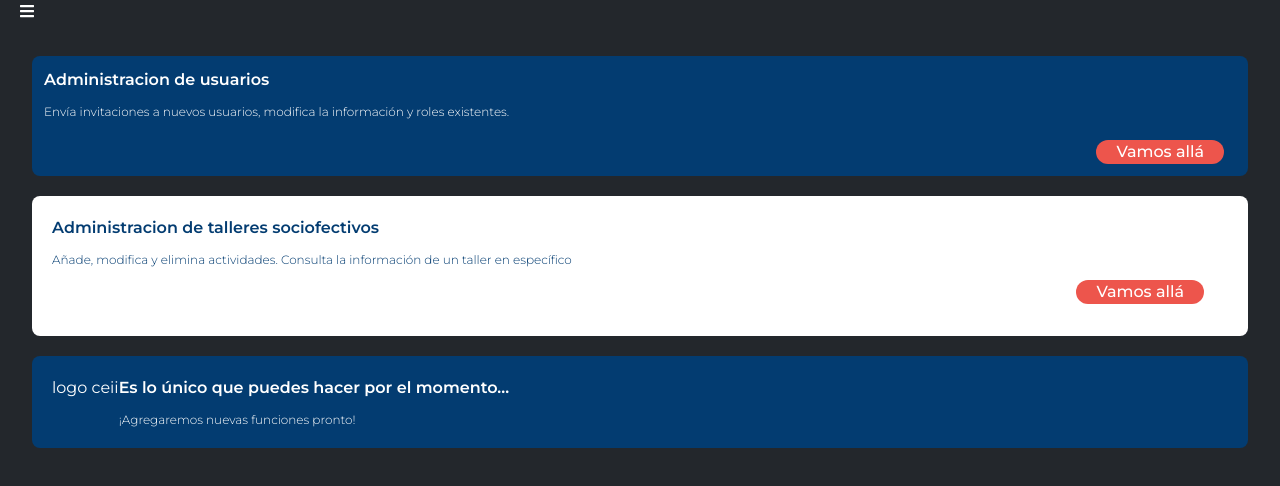
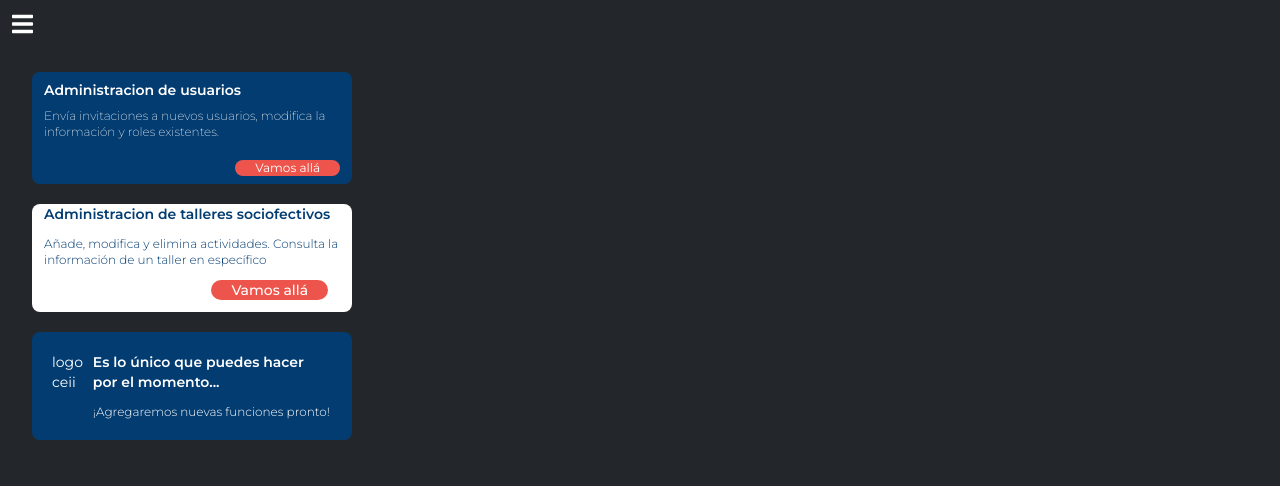
Before and after one commit to CEII/ceii.web, a Next.js app: page /cms in a window 1280 px wide. Shown: the top 486 px of the page. Built offline with nearby package versions, Linux system fonts and the light colour scheme.

Commit message:
style:fix padding in the cards

```diff
--- a/pages/cms/index.tsx
+++ b/pages/cms/index.tsx
@@ -6,23 +6,23 @@ import Link from 'next/link';
 const Cms: NextPage = () => (
         <div >
             <navar>
-                <FontAwesomeIcon icon={faBars}  className="w-10 ml-5 text-white "/>
+                <FontAwesomeIcon icon={faBars}  className="w-10 mt-3 ml-3 text-2xl text-white"/>
             </navar>
 
-            <section className="flex-col m-8 space-y-5 ">
+            <section className="flex-col m-8 space-y-5 w-80">
 
-            <div className="p-3 text-white rounded-lg bg-secondary ">
-                <h2 className="font-sans font-semibold">Administracion de usuarios</h2>
-                    <p className="mt-3 text-xs font-light"> Envía invitaciones a nuevos usuarios, modifica la información y roles existentes.</p>
+            <div className="pl-3 text-sm text-white rounded-lg bg-secondary">
+                <h2 className="pt-2 font-sans font-semibold">Administracion de usuarios</h2>
+                    <p className="pt-2 space-y-5 text-xs font-extralight"> Envía invitaciones a nuevos usuarios, modifica la información y roles existentes.</p>
 
-                <div className="flex justify-end pr-3">
+                <div className="flex justify-end pb-2 pr-3">
                     <Link href="/cms/users">
-                        <a className="pl-5 pr-5 mt-5 font-medium text-white rounded-full bg-accent">Vamos allá</a>
+                        <a className="pl-5 pr-5 mt-5 text-xs rounded-full bg-accent">Vamos allá</a>
                     </Link>
                 </div>
             </div>
 
-            <div className="p-5 bg-white rounded-lg text-secondary">
+            <div className="pl-3 text-sm bg-white rounded-lg text-secondary">
                 <h2 className="font-sans font-semibold">Administracion de talleres sociofectivos</h2>
                     <p className="mt-3 text-xs font-light"> Añade, modifica y elimina actividades. Consulta la información de un taller en específico</p>
 
@@ -34,7 +34,7 @@ const Cms: NextPage = () => (
 
             </div>
 
-            <div className="flex p-5 text-white rounded-lg bg-secondary">
+            <div className="flex p-5 text-sm text-white rounded-lg bg-secondary">
                 <div> <p>logo ceii</p></div>
 
                 <div>
```
